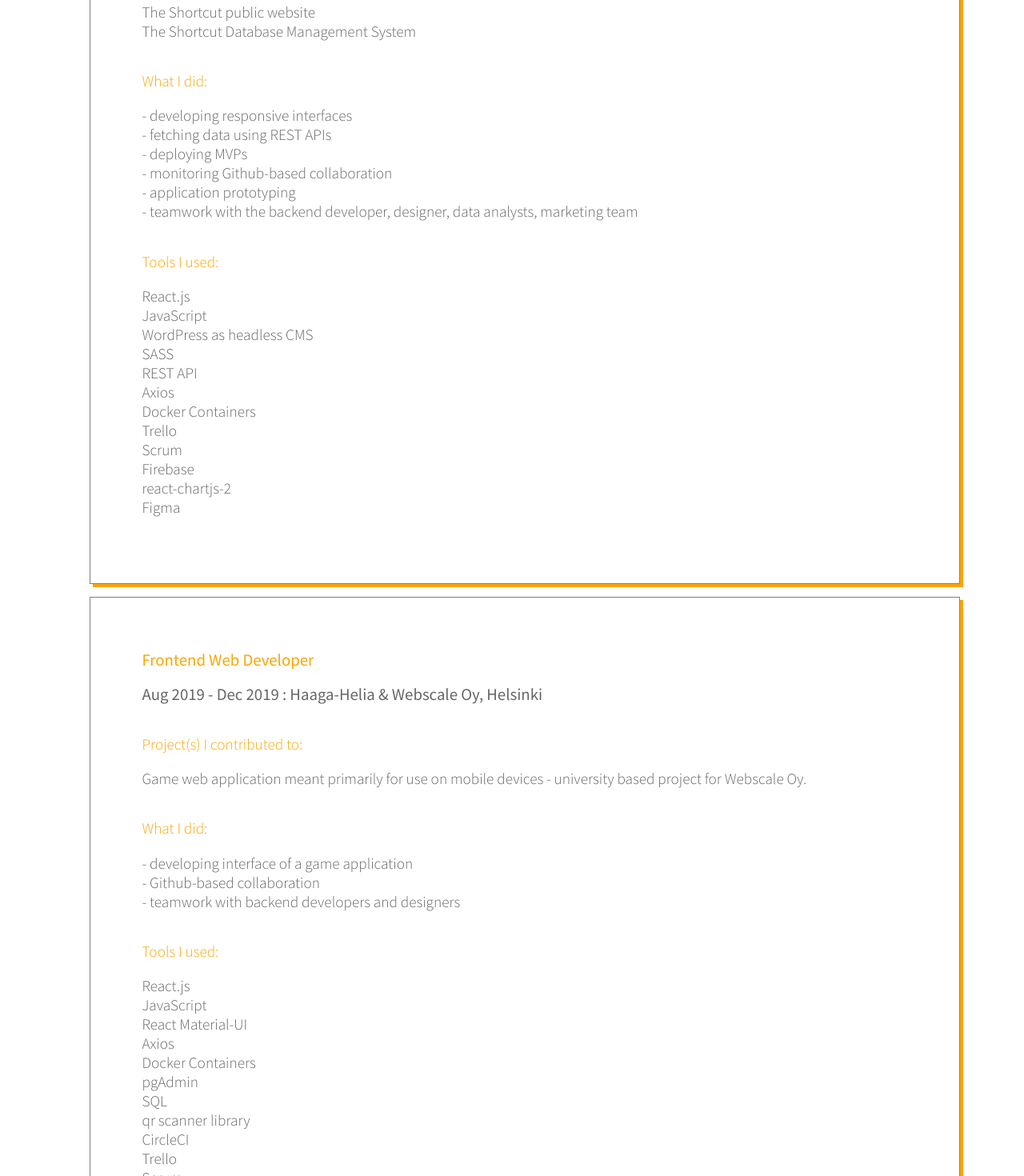
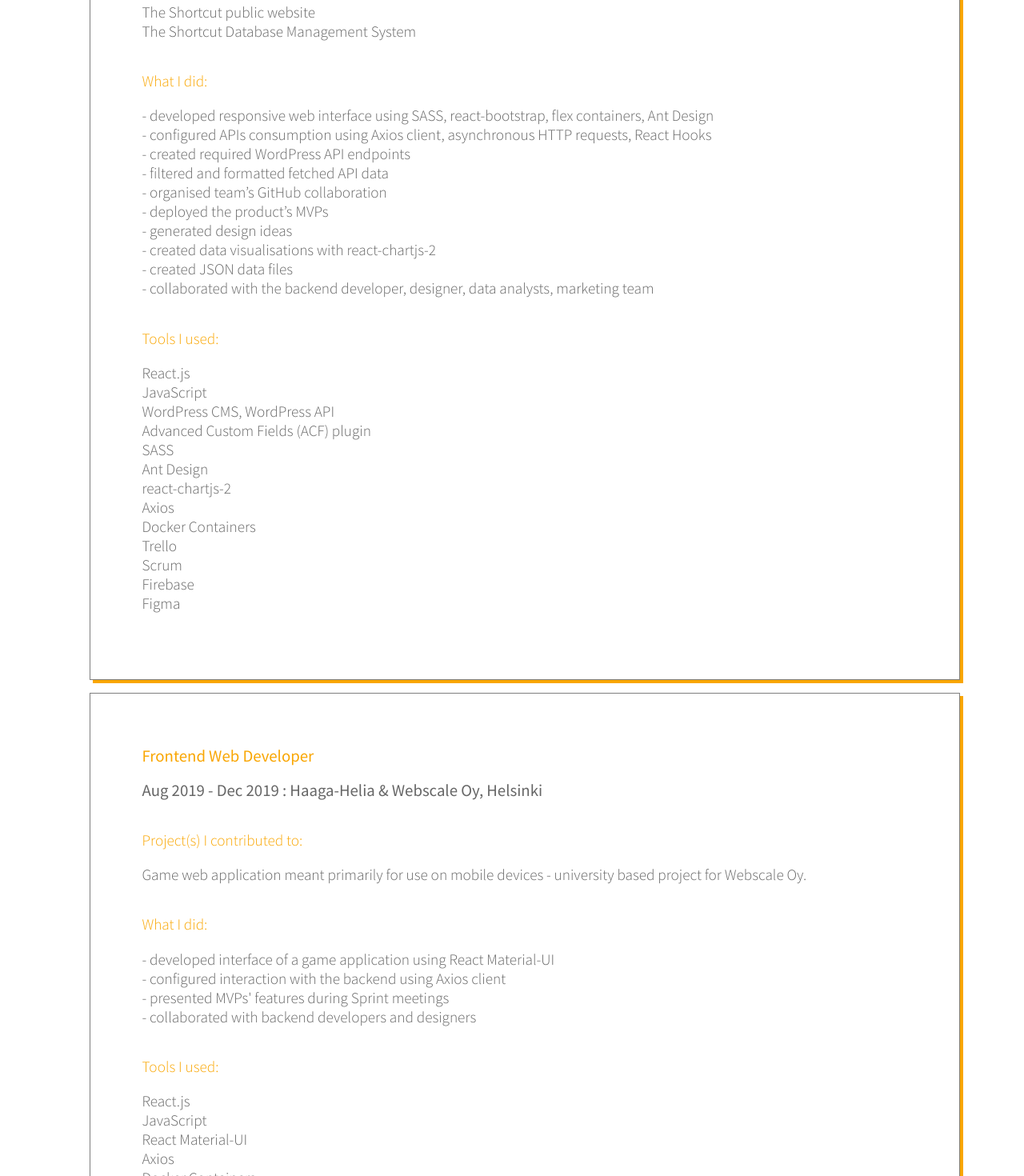
Before and after one commit to OlSavMe/Portfolio, a React (Create React App) app: page /exp in a window 1280 px wide. Shown: the part 400-1870 px from the top of the page at 80% size. Built offline with nearby package versions, Linux system fonts and the light colour scheme; no server answers.

Commit message:
data content

```diff
--- a/src/data/ExperienceData.js
+++ b/src/data/ExperienceData.js
@@ -5,25 +5,30 @@ const careerData = [
     company: "The Shortcut, Helsinki",
     period: "Jan 2020 - Jul 2020",
     duties: [
-      "- developing responsive interfaces",
-      "- fetching data using REST APIs",
-      "- deploying MVPs",
-      "- monitoring Github-based collaboration",
-      "- application prototyping",
-      "- teamwork with the backend developer, designer, data analysts, marketing team",
+      "- developed responsive web interface using SASS, react-bootstrap, flex containers, Ant Design",
+      "- configured APIs consumption using Axios client, asynchronous HTTP requests, React Hooks",
+      "- created required WordPress API endpoints",
+      "- filtered and formatted fetched API data",
+      "- organised team’s GitHub collaboration",
+      "- deployed the product’s MVPs",
+      "- generated design ideas",
+      "- created data visualisations with react-chartjs-2",
+      "- created JSON data files",
+      "- collaborated with the backend developer, designer, data analysts, marketing team",
     ],
     tech: [
       "React.js",
       "JavaScript",
-      "WordPress as headless CMS",
+      "WordPress CMS, WordPress API",
+      "Advanced Custom Fields (ACF) plugin",
       "SASS",
-      "REST API",
+      "Ant Design",
+      "react-chartjs-2",
       "Axios",
       "Docker Containers",
       "Trello",
       "Scrum",
       "Firebase",
-      "react-chartjs-2",
       "Figma",
     ],
     projects: [
@@ -39,9 +44,10 @@ const careerData = [
     company: "Haaga-Helia & Webscale Oy, Helsinki",
     period: "Aug 2019 - Dec 2019",
     duties: [
-      "- developing interface of a game application",
-      "- Github-based collaboration",
-      "- teamwork with backend developers and designers",
+      "- developed interface of a game application using React Material-UI",
+      "- configured interaction with the backend using Axios client",
+      "- presented MVPs' features during Sprint meetings",
+      "- collaborated with backend developers and designers",
     ],
     tech: [
       "React.js",
@@ -68,9 +74,12 @@ const careerData = [
     position: "UX Designer",
     company: "DIGITAL PROTOTYPING WEEK by The Shortcut, Helsinki",
     period: "Oct 2019",
-    duties: ["- UX prototyping", "- teamwork with another UX designer"],
+    duties: [
+      "- created UX prototype in a team with other UX designer",
+      "- set up questionnaire to define need for application",
+    ],
     projects: [
-      "Volunteer matching mobile app prototyped during The Shortcut digital prototyping week",
+      "Volunteer-company matching mobile app aimed to help volunteers and job providing organisations find one another by means of online netwoking, job type classification and keeping volunteer profiles store",
     ],
     tech: ["Figma"],
     link:
@@ -82,9 +91,10 @@ const careerData = [
     company: "The winner project of the RIGA MUDDIE WEEK, Riga",
     period: "Apr 2019",
     duties: [
-      "- developing interactive UX prototype",
-      "- creating user portrait in course of team brainstorming",
-      "- work in a multidisciplinary team",
+      "- developed interactive UX prototype with Figma",
+      "- created user's persona in course of team brainstorming",
+      "- pitched the project",
+      "- worked in a multidisciplinary team",
     ],
     projects: [
       "Mobile application for teenagers suffering from migraine. The application helps patients to monitor their daily life in order to detect conditions causing migraine pains. The application is designed to record daily events in most undisturbed way, without major interruptions of normal life flow.",
```
